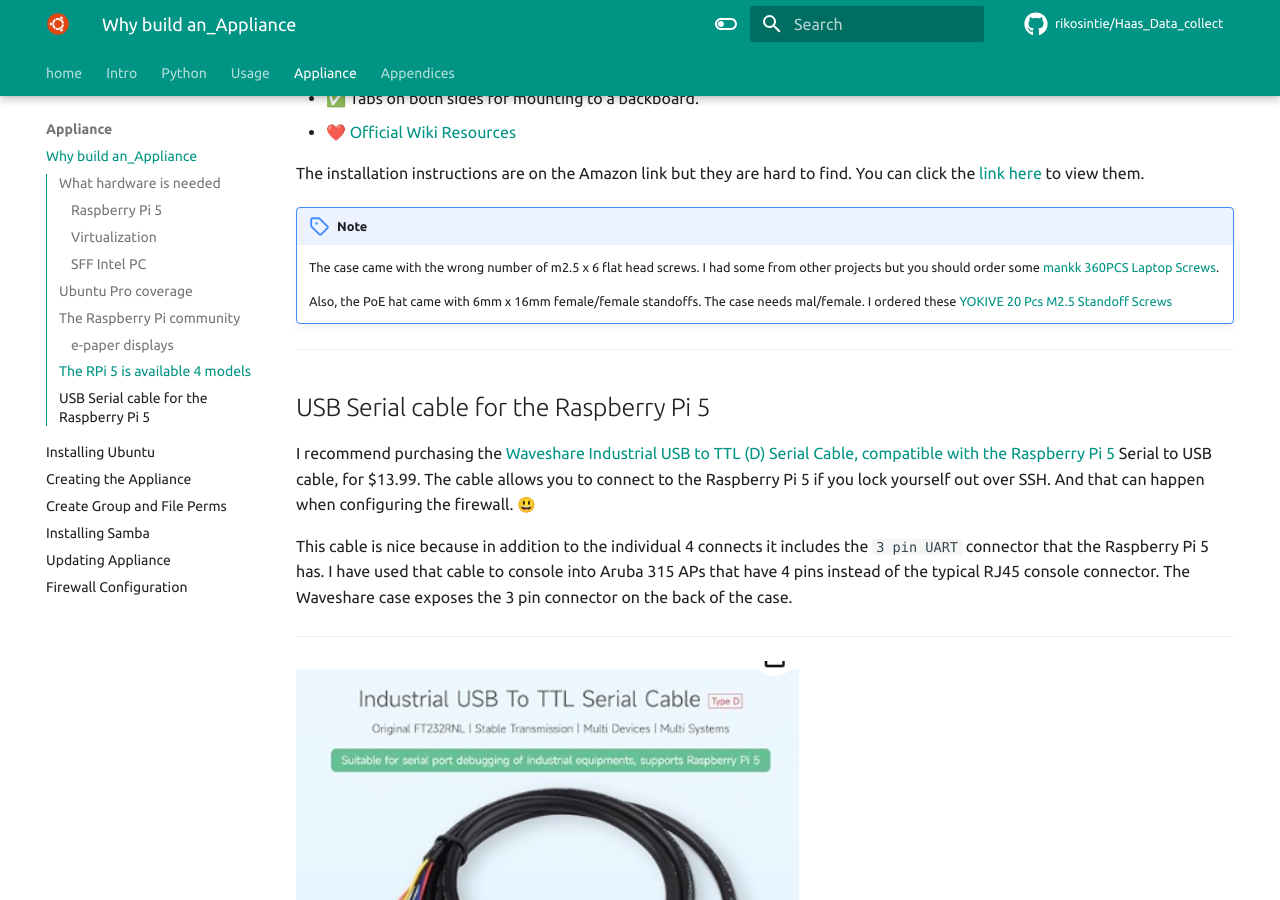
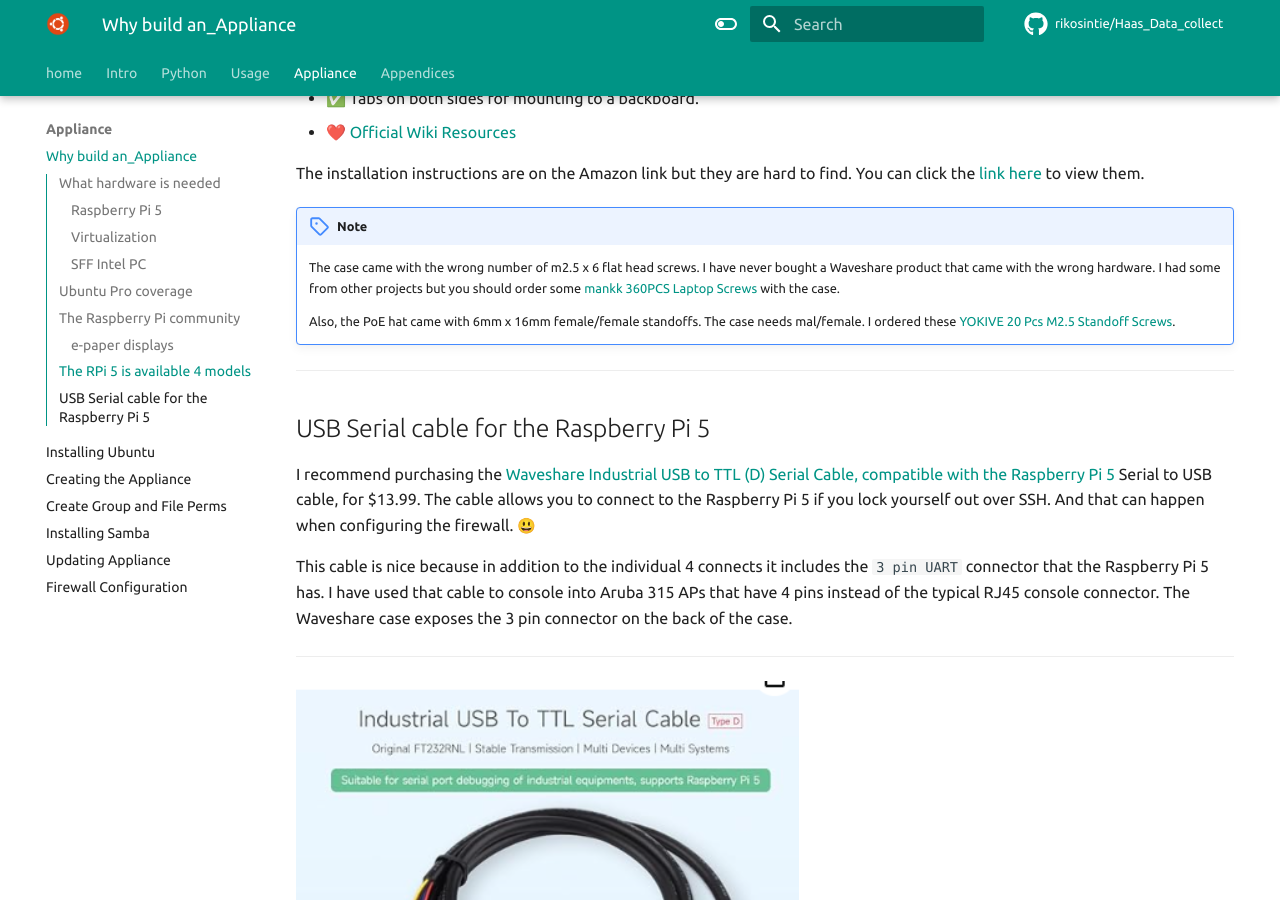
Before and after one commit to rikosintie/Haas_Data_collect, an MkDocs documentation site: the page built from docs/build_pi_5_appliance/why_pi_5_appliance.md, in a window 1280 px wide and 900 px high, scrolled down 5894 px. Built offline with MkDocs 1.6.1 and Material for MkDocs 9.7.7, drawn with Linux system fonts in a browser that asks for light colours; emoji names are drawn with the system emoji font; some web fonts are replaced; comment, search, counter and statistics services are not loaded.

Commit message:
Git Title: Formatting

```diff
--- a/docs/build_pi_5_appliance/why_pi_5_appliance.md
+++ b/docs/build_pi_5_appliance/why_pi_5_appliance.md
@@ -171,9 +171,9 @@
 The installation instructions are on the Amazon link but they are hard to find. You can click the [link here](https://github.com/rikosintie/Haas_Data_collect/blob/main/docs/img/Waveshare-case-instruction.png) to view them.
 
 !!! Note
-    The case came with the wrong number of m2.5 x 6 flat head screws. I had some from other projects but you should order some [mankk 360PCS Laptop Screws](https://www.amazon.com/mankk-Replacement-Computer-Motherboard-Screwdriver/dp/B0DRJPBLN7/142-6009986-5858014){target="_blank}.
+    The case came with the wrong number of m2.5 x 6 flat head screws. I have never bought a Waveshare product that came with the wrong hardware. I had some from other projects but you should order some [mankk 360PCS Laptop Screws](https://www.amazon.com/mankk-Replacement-Computer-Motherboard-Screwdriver/dp/B0DRJPBLN7/142-6009986-5858014){target="_blank} with the case.
 
-    Also, the PoE hat came with 6mm x 16mm female/female standoffs. The case needs mal/female. I ordered these [YOKIVE 20 Pcs M2.5 Standoff Screws](https://www.amazon.com/YOKIVE-Standoff-Standoffs-Consistent-Motherboard/dp/B0BK98MP16){target="_blank}
+    Also, the PoE hat came with 6mm x 16mm female/female standoffs. The case needs mal/female. I ordered these [YOKIVE 20 Pcs M2.5 Standoff Screws](https://www.amazon.com/YOKIVE-Standoff-Standoffs-Consistent-Motherboard/dp/B0BK98MP16){target="_blank}.
 
 ----------------------------------------------------------------
 
```
